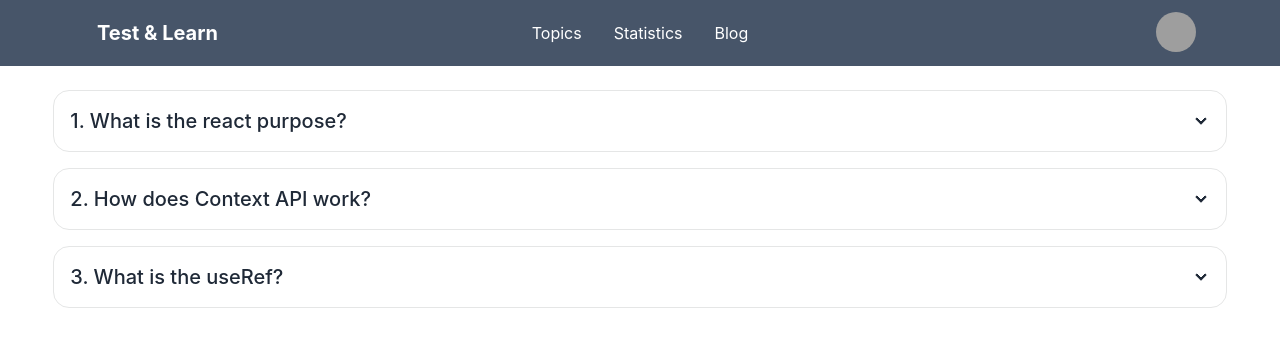
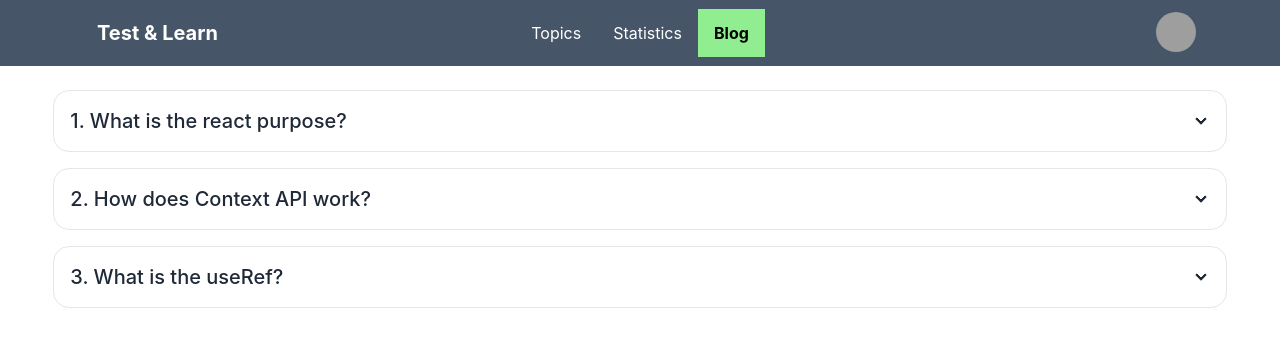
Before and after one commit to Faridhosen4563/Test-Learn, a React (Create React App) app: page /blog in a window 1280 px wide. Shown: the top 346 px of the page. Built offline with nearby package versions, Linux system fonts and the light colour scheme; grey boxes are pictures that could not be loaded.

Commit message:
add active route

```diff
--- a/src/App.js
+++ b/src/App.js
@@ -17,7 +17,7 @@ function App() {
       children: [
         {
           path: '/',
-          element: <Header></Header>
+          element: <Header></Header>,
         },
         {
           path: '/topics',
--- a/src/components/Header/Header.js
+++ b/src/components/Header/Header.js
@@ -1,10 +1,15 @@
 import React from 'react';
+import { Link } from 'react-router-dom';
 import img from '../../image/farid.png'
+import Home from '../Home/Home';
 const Header = () => {
     return (
         <div className='text-center my-20'>
             <img className='mx-auto border-2 border-black rounded-full' src={img} alt="" />
             <p className='text-xl font-medium my-4 md:w-9/12 md:mx-auto'>This is our fantastic project. This site main purpose quiz. In this web site we create some question, you solve this question. Here have some question. Here have 4 topic some question. You can give test on topic whatever you like. This site purpose test and learn</p>
+
+            <p className='text-3xl font-bold'>Go to <Link className='text-blue-400' to='/topics'>topic for quiz </Link></p>
+
         </div>
     );
 };
--- /dev/null
+++ b/src/components/Navbar/Navbar.css
@@ -0,0 +1,5 @@
+.active {
+    background-color: lightgreen;
+    font-weight: 700;
+    color: black;
+}
--- a/src/components/Navbar/Navbar.js
+++ b/src/components/Navbar/Navbar.js
@@ -1,5 +1,6 @@
 import React from 'react';
-import { Link } from 'react-router-dom';
+import './Navbar.css'
+import { Link, NavLink } from 'react-router-dom';
 
 const Navbar = () => {
     return (
@@ -10,18 +11,22 @@ const Navbar = () => {
                         <svg xmlns="http://www.w3.org/2000/svg" className="h-5 w-5" fill="none" viewBox="0 0 24 24" stroke="currentColor"><path strokeLinecap="round" strokeLinejoin="round" strokeWidth="2" d="M4 6h16M4 12h8m-8 6h16" /></svg>
                     </label>
                     <ul tabIndex={0} className="menu menu-compact dropdown-content mt-3 p-2 shadow bg-base-100 rounded-box w-52">
-                        <li><Link to='/topics'>Topics</Link></li>
-                        <li><Link to='/statistics'>Statistics</Link></li>
-                        <li><Link to='/blog'>Blog</Link></li>
+                        <li><NavLink className={({ isActive }) => {
+                            return isActive ? "active" : ' ';
+                        }} to='/topics'>Topics</NavLink></li>
+                        <li><NavLink to='/statistics'>Statistics</NavLink></li>
+                        <li><NavLink to='/blog'>Blog</NavLink></li>
                     </ul>
                 </div>
                 <Link to='/' className="btn btn-ghost normal-case text-xl text-white font-bold">Test & Learn</Link>
             </div>
             <div className="navbar-center hidden lg:flex">
                 <ul className="menu menu-horizontal p-0 text-white">
-                    <li><Link to='/topics'>Topics</Link></li>
-                    <li><Link to='/statistics'>Statistics</Link></li>
-                    <li><Link to='/blog'>Blog</Link></li>
+                    <li><NavLink className={({ isActive }) => {
+                        return isActive ? "active" : ' ';
+                    }} to='/topics'>Topics</NavLink></li>
+                    <li><NavLink to='/statistics'>Statistics</NavLink></li>
+                    <li><NavLink to='/blog'>Blog</NavLink></li>
 
                 </ul>
             </div>
```
